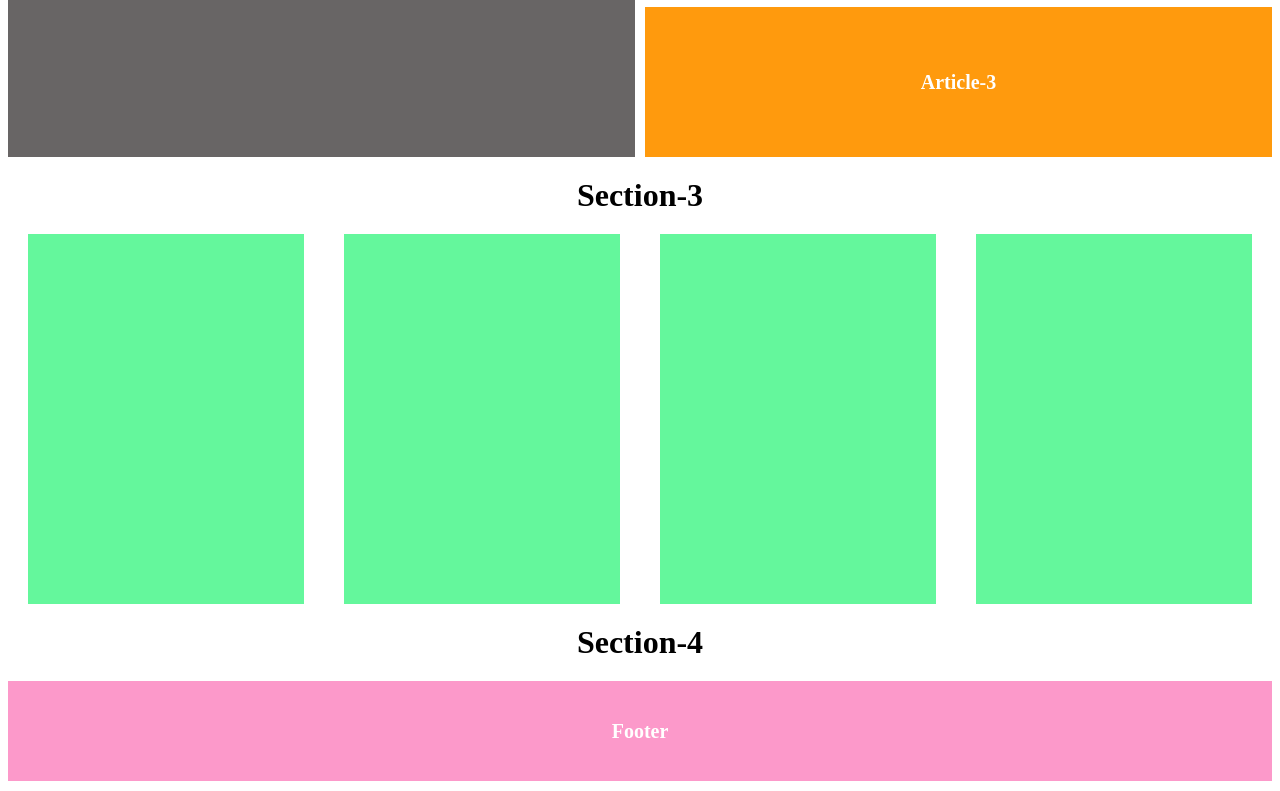
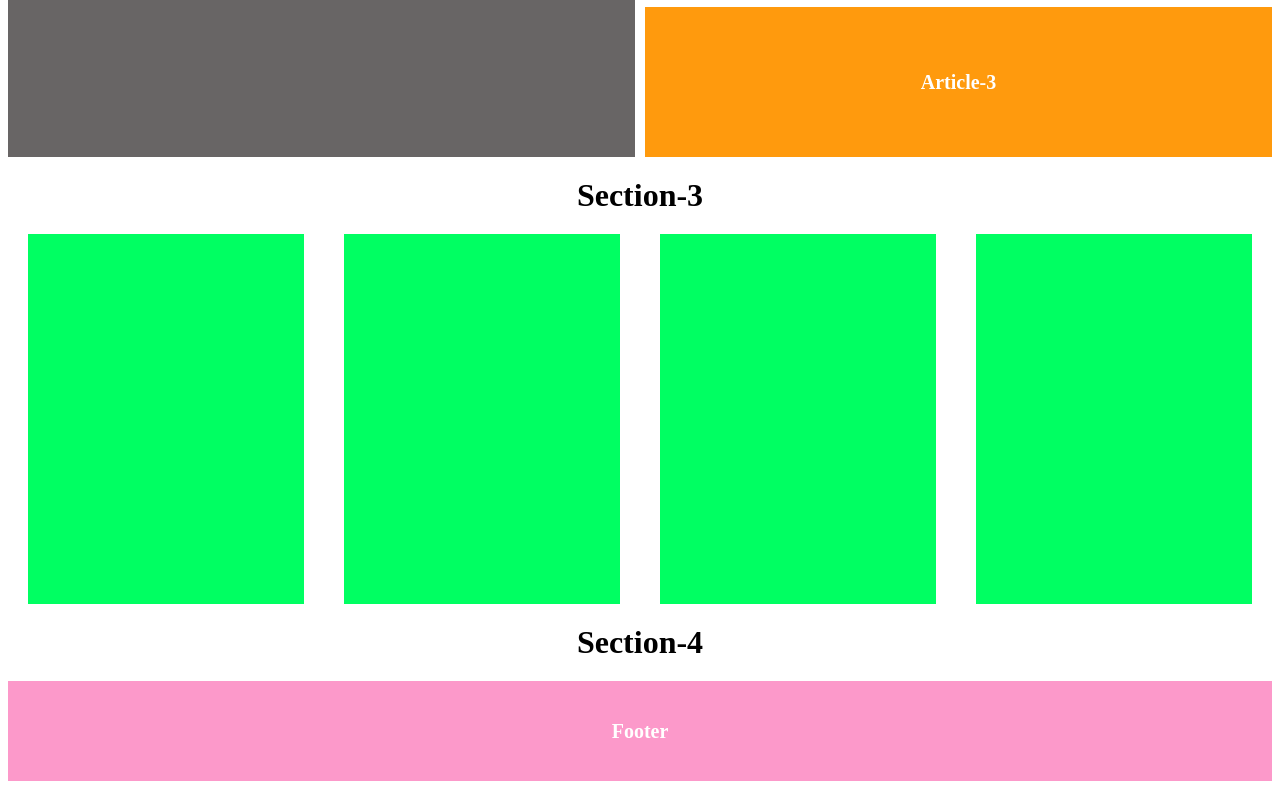
Before and after one commit to Amandsharma0002/fullstack-dev-practical, a plain HTML site: page pages/practical 7.html in a window 1280 px wide. Shown: the part 1517-2308 px from the top of the page. Drawn offline with Linux system fonts and the light colour scheme.

Commit message:
till practical 7 v2

```diff
--- a/pages/practical 7.html
+++ b/pages/practical 7.html
@@ -123,7 +123,7 @@
             height: 370px;
             width:25%;
             margin: 20px;
-            background-color:rgb(100, 247, 156);
+            background-color:rgb(0, 255, 98);
         }
 
 
```
